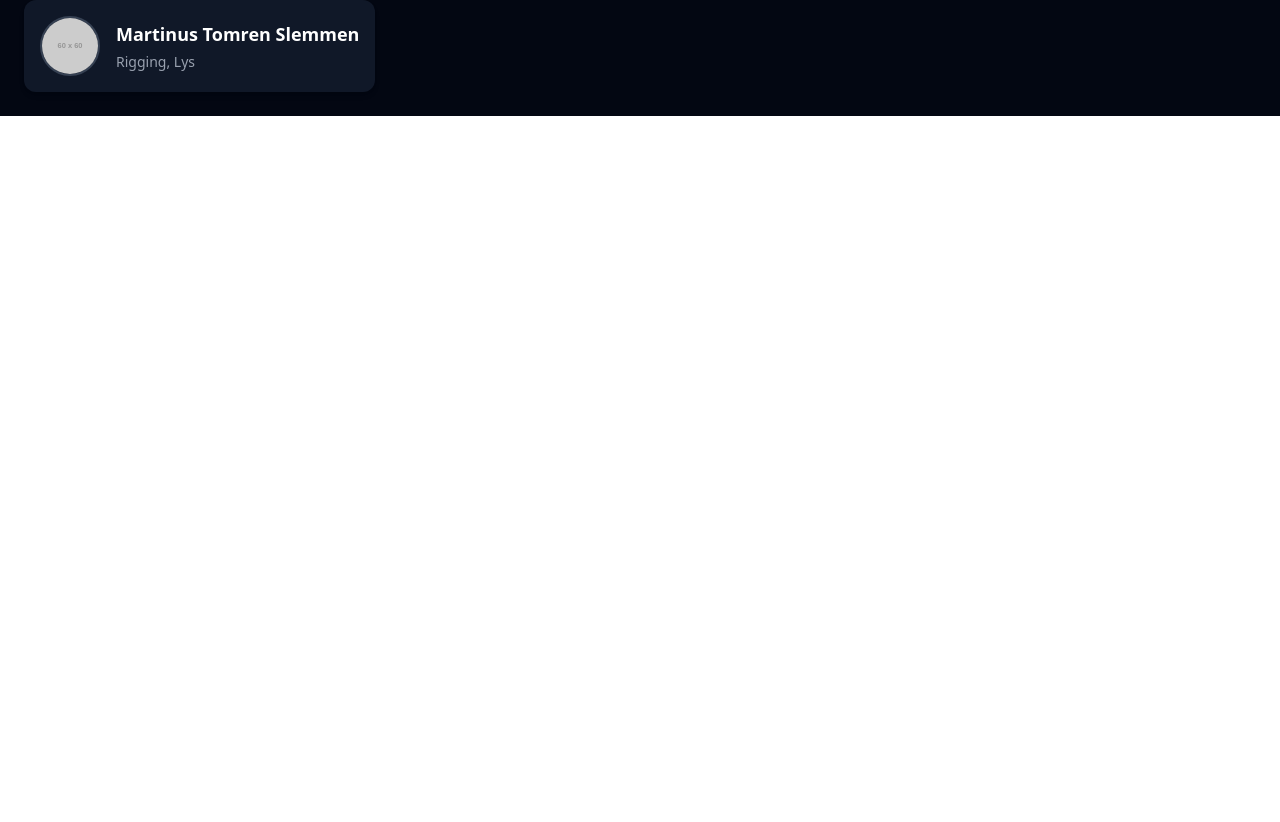
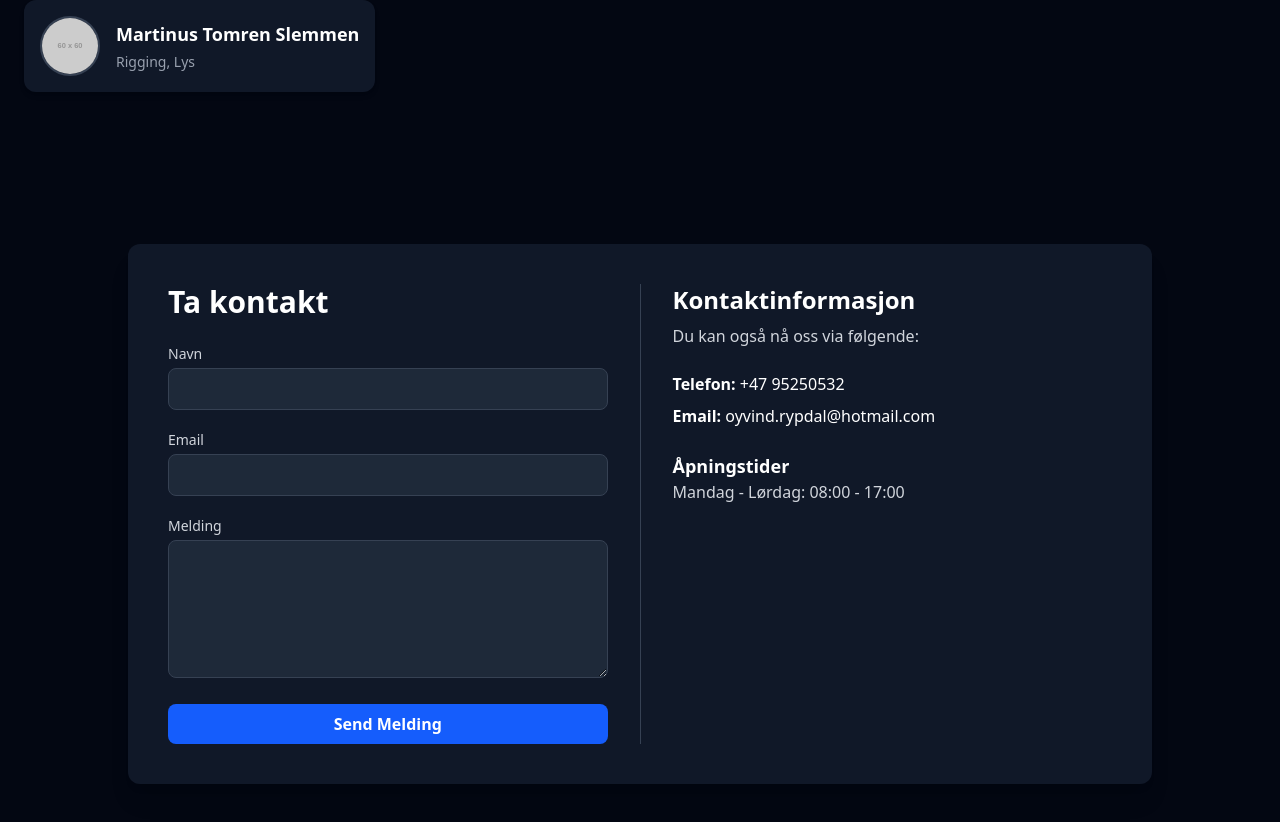
Before and after one commit to blinkelys-productions/tresfjordll, a Vue app: page / in a window 1280 px wide. Shown: the part 1691-2513 px from the top of the page. Before the commit the page ends 1807 px from the top, so only its background shows below. Built offline with nearby package versions, Linux system fonts and the light colour scheme.

Commit message:
Feat: contact page

```diff
--- /dev/null
+++ b/src/components/contact.vue
@@ -0,0 +1,102 @@
+<template>
+    <div class="h-fit bg-gray-950 flex items-center justify-center px-4 py-12">
+        <div class="w-full max-w-5xl bg-gray-900 rounded-xl shadow-xl p-6 sm:p-10 flex flex-col lg:flex-row gap-8">
+            <!-- Left: Contact Form -->
+            <div class="w-full lg:w-1/2">
+                <h2 class="text-3xl font-bold mb-6 text-white text-center lg:text-left">Ta kontakt</h2>
+                <form v-if="!submitted" @submit.prevent="submitForm" class="space-y-5">
+                    <div>
+                        <label class="block text-sm font-medium text-gray-300 mb-1" for="name">Navn</label>
+                        <input
+                            v-model="form.name"
+                            type="text"
+                            id="name"
+                            class="w-full px-4 py-2 bg-gray-800 text-white border border-gray-700 rounded-lg focus:outline-none focus:ring-2 focus:ring-blue-500"
+                            required
+                        />
+                    </div>
+                    <div>
+                        <label class="block text-sm font-medium text-gray-300 mb-1" for="email">Email</label>
+                        <input
+                            v-model="form.email"
+                            type="email"
+                            id="email"
+                            class="w-full px-4 py-2 bg-gray-800 text-white border border-gray-700 rounded-lg focus:outline-none focus:ring-2 focus:ring-blue-500"
+                            required
+                        />
+                    </div>
+                    <div>
+                        <label class="block text-sm font-medium text-gray-300 mb-1" for="message">Melding</label>
+                        <textarea
+                            v-model="form.message"
+                            id="message"
+                            rows="5"
+                            class="w-full px-4 py-2 bg-gray-800 text-white border border-gray-700 rounded-lg focus:outline-none focus:ring-2 focus:ring-blue-500"
+                            required
+                        ></textarea>
+                    </div>
+                    <button
+                        type="submit"
+                        class="w-full bg-blue-600 hover:bg-blue-700 text-white py-2 rounded-lg font-semibold transition duration-200 focus:outline-none focus:ring-2 focus:ring-blue-400"
+                    >
+                        Send Melding
+                    </button>
+                </form>
+                <div v-if="submitted" class="mt-4 text-green-400 text-center">
+                    Takk for at du tok kontakt med oss!
+                </div>
+            </div>
+
+            <!-- Separator -->
+            <div class="hidden lg:flex items-center">
+                <div class="w-px h-full bg-gray-700"></div>
+            </div>
+
+            <!-- Right: Contact Info -->
+            <div class="w-full lg:w-1/2 text-white space-y-6">
+                <h3 class="text-2xl font-bold mb-2">Kontaktinformasjon</h3>
+                <p class="text-gray-300">
+                    Du kan også nå oss via følgende:
+                </p>
+                <div class="space-y-2">
+                    <p><strong>Telefon:</strong> +47 95250532</p>
+                    <p><strong>Email:</strong> oyvind.rypdal@hotmail.com</p>
+                </div>
+                <div>
+                    <h4 class="font-semibold text-lg">Åpningstider</h4>
+                    <p class="text-gray-300">Mandag - Lørdag: 08:00 - 17:00</p>
+                </div>
+            </div>
+        </div>
+    </div>
+</template>
+
+<script setup>
+import { ref } from 'vue'
+
+const form = ref({
+    name: '',
+    email: '',
+    message: ''
+})
+
+const submitted = ref(false)
+
+async function submitForm() {
+    try {
+        await fetch('https://formspree.io/f/mpwldwzk', {
+            method: 'POST',
+            headers: {
+                'Accept': 'application/json',
+                'Content-Type': 'application/json'
+            },
+            body: JSON.stringify(form.value)
+        })
+        submitted.value = true
+        form.value = { name: '', email: '', message: '' }
+    } catch (e) {
+        console.error('Error submitting form:', e)
+        alert('Det oppsto en feil. Prøv igjen senere.')
+    }
+}
+</script>
--- a/src/pages/home.vue
+++ b/src/pages/home.vue
@@ -6,6 +6,7 @@
   import Navbar from '../components/navbar.vue';
   import About from '../components/about.vue';
   import Crew from '../components/crew.vue';
+  import Contact from '../components/contact.vue';
 </script>
 
 <template>
@@ -26,5 +27,8 @@
     <section id="crew" class="mt-20">
       <Crew />
     </section>
+    <section id="contact" class="mt-20">
+      <Contact />
+    </section>
   </div>
 </template>
```
